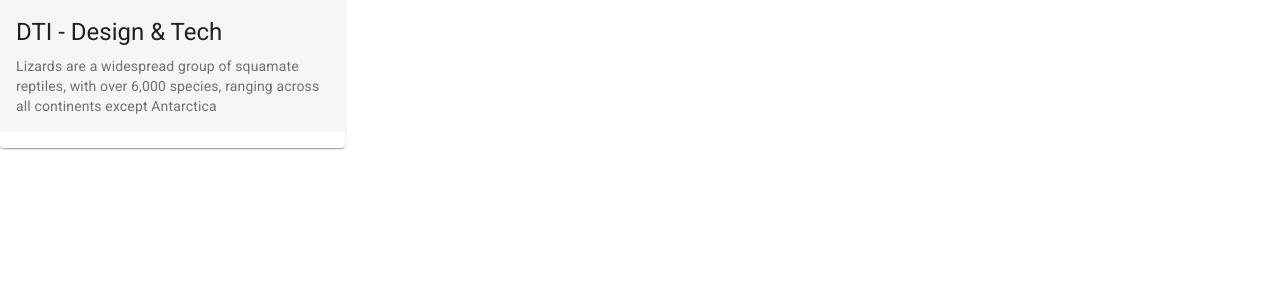
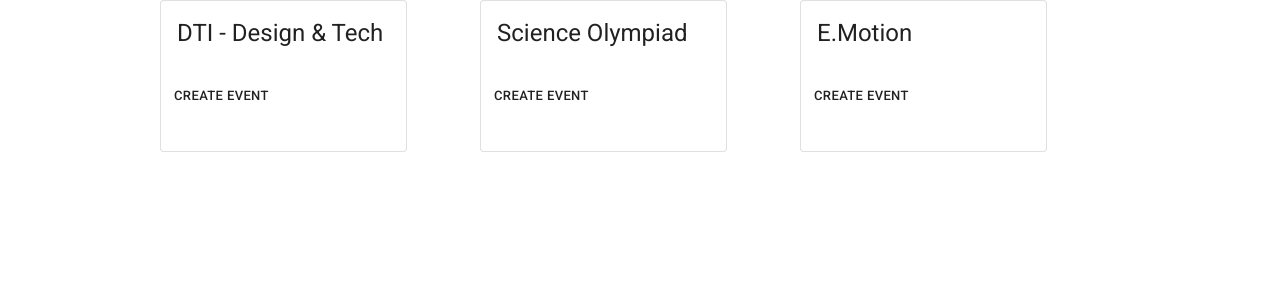
Before and after one commit to zmindyli/pacts, a React (Create React App) app in the folder frontend/: page / in a window 1280 px wide. Shown: the top 300 px of the page. Built offline with nearby package versions, Linux system fonts and the light colour scheme.

Commit message:
Added Grid component and another group tile

```diff
--- a/frontend/src/Dashboard.tsx
+++ b/frontend/src/Dashboard.tsx
@@ -1,5 +1,5 @@
 import React from 'react';
-import { Card, CardActionArea, CardActions, CardContent, Typography } from '@material-ui/core';
+import { Card, CardActionArea, CardContent, CardActions, Typography, Grid, Button } from '@material-ui/core';
 import { makeStyles, createStyles } from '@material-ui/core/styles';
 
 type groupTileProps = {
@@ -8,42 +8,61 @@
 }
 
 const useStyles = makeStyles(() => createStyles({
+  root: {
+    flexGrow: 1,
+  },
   card: {
-    maxWidth: 345,
+    maxWidth: 245,
+    minHeight: 150,
   },
 }));
 
 const GroupTile = ({ groupName, numEvents }: groupTileProps) => {
   const classes = useStyles();
   return (
-    // <div>
-    //   {groupName} has {numEvents} upcoming {numEvents > 1 ? "events" : "event"}
-    // </div>
-    <Card className={classes.card}>
+    <Card className={classes.card} variant={"outlined"}>
       <CardActionArea>
         <CardContent>
           <Typography gutterBottom variant="h5" component="h2">
             {groupName}
           </Typography>
-          <Typography variant="body2" color="textSecondary" component="p">
-            Lizards are a widespread group of squamate reptiles, with over 6,000 species, ranging
-            across all continents except Antarctica
-          </Typography>
         </CardContent>
+        <CardActions>
+          <Button size="small">Create event</Button>
+        </CardActions>
       </CardActionArea>
-      <CardActions>
-
-      </CardActions>
     </Card>
   );
 }
 // TODO: make type dashboardProps
 // accepts user as a parameter?, should display all groups the user is part of
 const Dashboard = () => {
+  const classes = useStyles();
   return (
-    <GroupTile
-      groupName={"DTI - Design & Tech"}
-      numEvents={3} />
+    <div className={classes.root}>
+      <Grid container
+        wrap="nowrap"
+        spacing={0}
+        justify="center"
+        direction="row"
+      >
+        <Grid item xs={3}>
+          <GroupTile
+            groupName={"DTI - Design & Tech"}
+            numEvents={3} />
+        </Grid>
+        <Grid item xs={3}>
+          <GroupTile
+            groupName={"Science Olympiad"}
+            numEvents={1} />
+        </Grid>
+        <Grid item xs={3}>
+          <GroupTile
+            groupName={"E.Motion"}
+            numEvents={2} />
+        </Grid>
+      </Grid>
+    </div>
   );
 }
 
```
Also changed, not shown: 1 other file (tests, documents, lock files or other folders).
